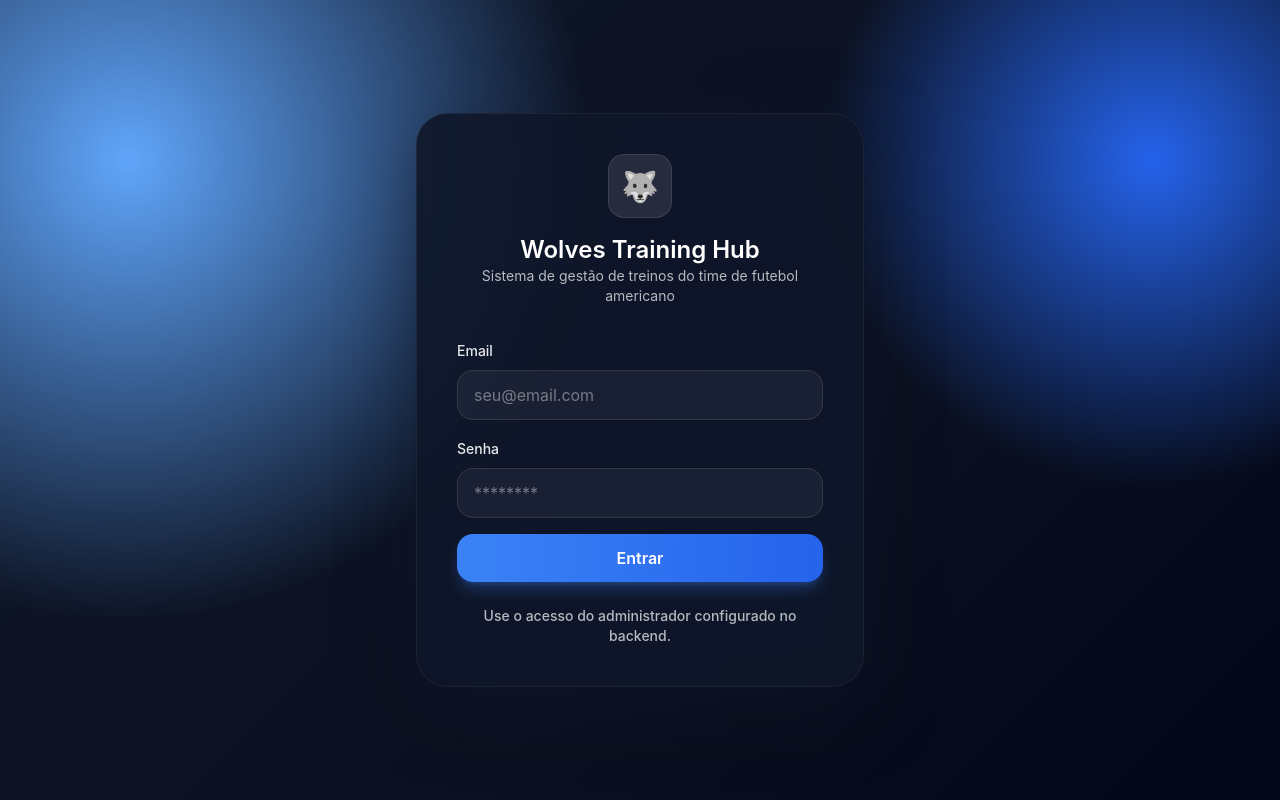
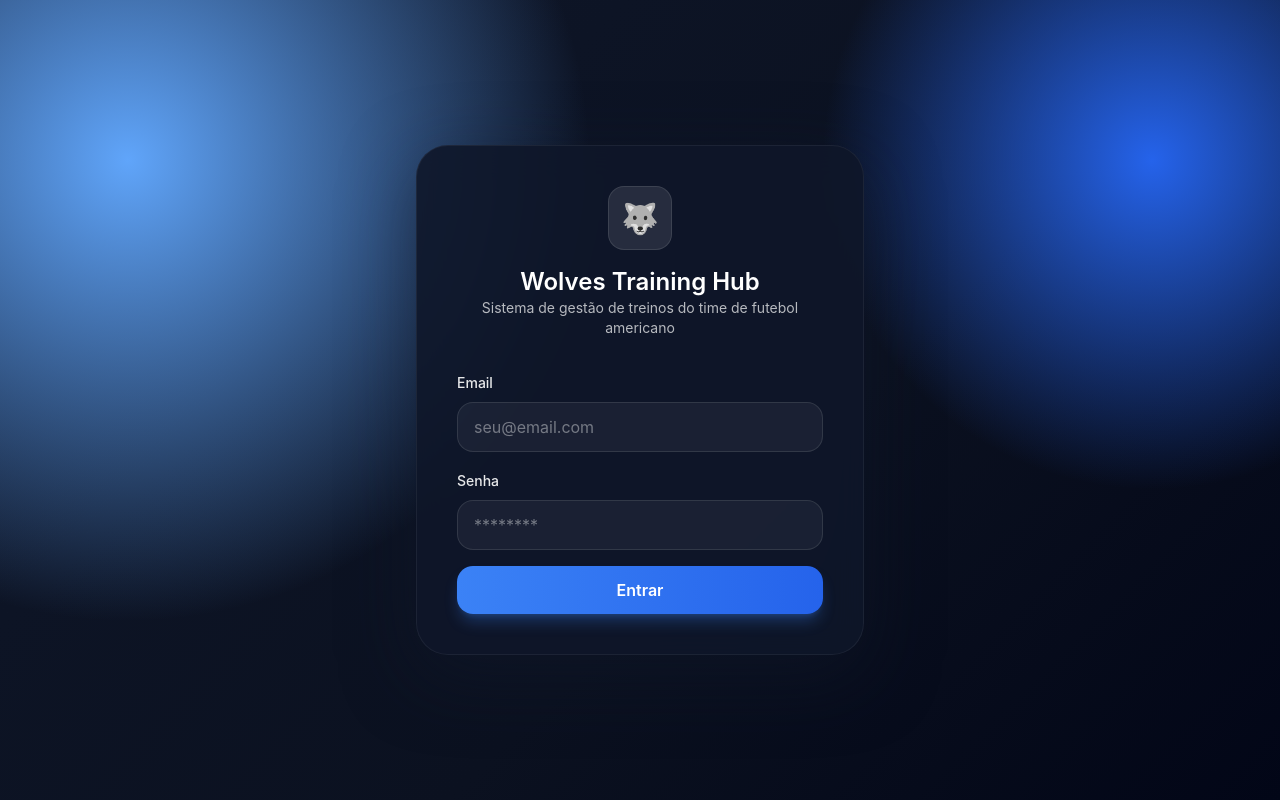
Before and after one commit to mucarii/Wolves-TrainingHub, a React (Vite) app: page /login in a window 1280 px wide. Built offline with nearby package versions, Linux system fonts and the light colour scheme.

Commit message:
fix: remover mensagem sobre acesso do administrador no componente LoginPage

```diff
--- a/src/pages/Login.tsx
+++ b/src/pages/Login.tsx
@@ -82,10 +82,6 @@ const LoginPage = () => {
             {isSubmitting ? 'Entrando...' : 'Entrar'}
           </button>
         </form>
-
-        <p className="mt-6 w-full text-center text-sm font-medium text-white/70">
-          Use o acesso do administrador configurado no backend.
-        </p>
       </div>
     </div>
   )
```
